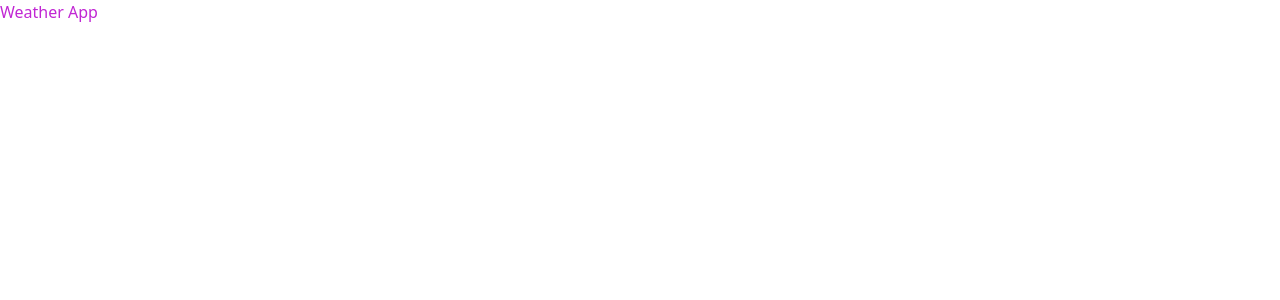
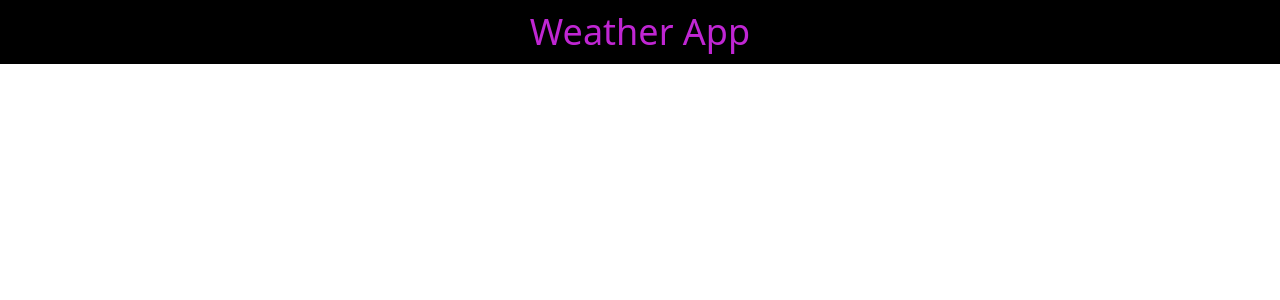
Before and after one commit to JerimiahK/3DWeatherApp, a React (Create React App) app in the folder react.weather.app/: page / in a window 1280 px wide. Shown: the top 300 px of the page. Built offline with nearby package versions, Linux system fonts and the light colour scheme.

Commit message:
sandboxing with tailwind

```diff
--- a/react.weather.app/src/components/Navbar.js
+++ b/react.weather.app/src/components/Navbar.js
@@ -1,6 +1,8 @@
 export default function NavBar () {
 
     return (
-        <p className="text-fuchsia-600">Weather App</p>
+      <div className="flex fixed top-0 bg-black w-screen h-16 justify-center items-center">
+        <p className="text-fuchsia-600 text-4xl">Weather App</p>
+      </div>
     );
 }
```
